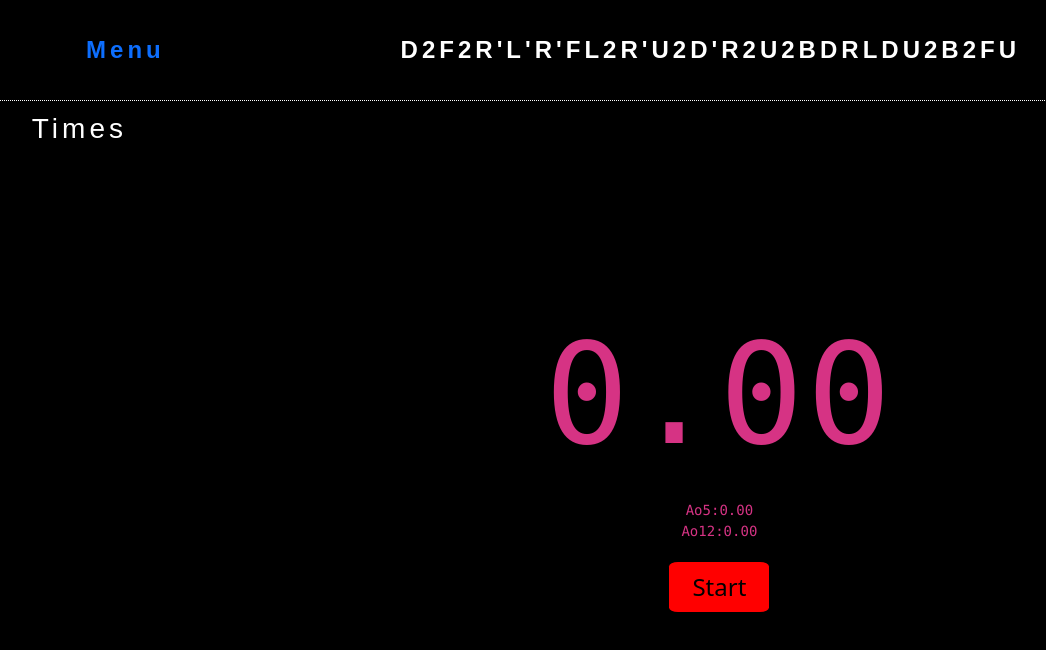
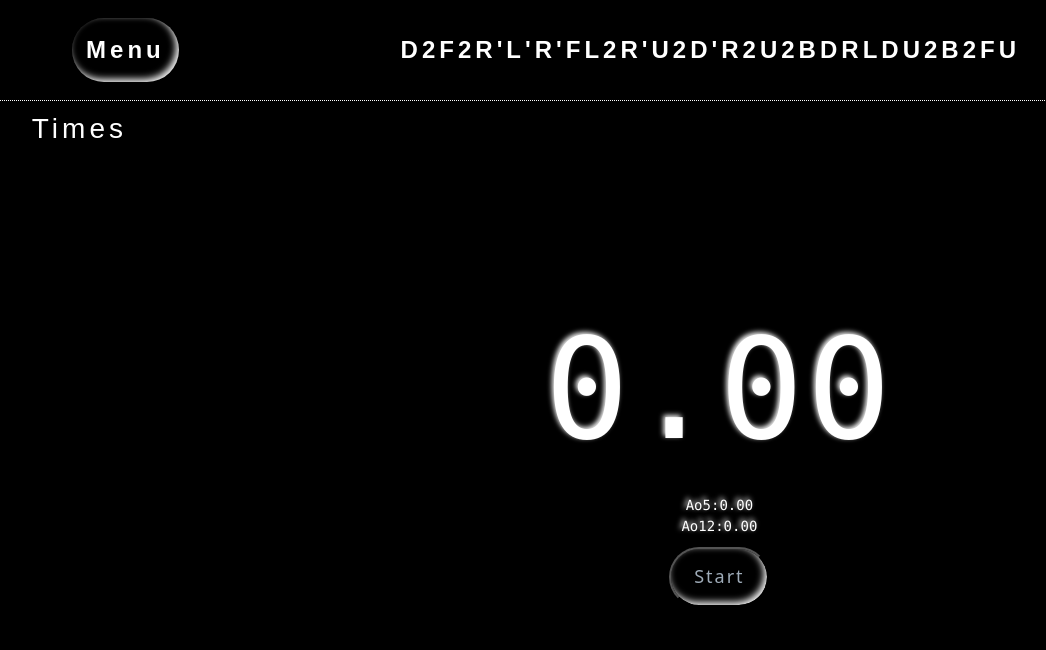
Before and after one commit to Patrick2402/Rubik-Cube, a React (Create React App) app: page /timer in a window 1280 px wide. Shown: the top 650 px of the page, without its empty margins (73-1119 px from the left). Built offline with nearby package versions, Linux system fonts and the light colour scheme.

Commit message:
Menu on the left side and one color in timer

```diff
--- a/src/components/registration.js
+++ b/src/components/registration.js
@@ -67,7 +67,7 @@ const Registration = () => {
 
         <div className="registration-page">
             <div className="box-one">
-            {[ 'end'].map((placement, idx) => (
+            {[ 'start'].map((placement, idx) => (
         <OffCanvasExample key={idx} placement={placement} name={placement} />
       ))}
             </div>
--- a/src/pages/Homapage.js
+++ b/src/pages/Homapage.js
@@ -35,7 +35,7 @@ const Homepage = () => {
         <div className='hp'>
 
 
-                {[ 'end'].map((placement, idx) => (
+                {[ 'start'].map((placement, idx) => (
         <OffCanvasExample key={idx} placement={placement} name={placement} />
       ))}
             </div>
--- a/src/pages/Login.js
+++ b/src/pages/Login.js
@@ -35,7 +35,7 @@ const Login = () => {
 
     <div className="canva">
       <div className="box-one">
-      {[ 'end'].map((placement, idx) => (
+      {[ 'start'].map((placement, idx) => (
         <OffCanvasExample key={idx} placement={placement} name={placement} />
       ))}
       </div>
--- a/src/pages/Timer.js
+++ b/src/pages/Timer.js
@@ -123,21 +123,20 @@ const add =  data.map( (val,index) =>
   return (
     <div className="timer">
       <div className="scramble">
-        <Link to="/"className="back-to-menu">Menu</Link>
+        <Link to="/"className="back-to-menu"><span id="menu">Menu</span></Link>
         <div className="back-to-menu"></div>
         <div className="scramble-inside">{!isRunning && <Scramble a={isRunning} />}</div>
-
       </div>
-      <div className="test">
+      <div className="timer-canva">
       <div className="timelist">
         <h3>Times</h3>
         <div className="wrap-xd">{add}</div>
       </div>
       <div className="clock">
-          <div className="time"><code>
+          <div className="time"><code className="digites">
         {isRunning ? seconds[0]:(time/1000).toFixed(2)}</code></div>
-        <code>Ao5:{average.toFixed(2)}</code>
-        <code>Ao12:{ao12.toFixed(2)}</code>
+        <code className="digites">Ao5:{average.toFixed(2)}</code>
+        <code className="digites">Ao12:{ao12.toFixed(2)}</code>
           {show && <TimeInfo
             ide={index}
             show={setShow}
--- a/src/styles/timer.css
+++ b/src/styles/timer.css
@@ -15,11 +15,15 @@
 
     flex-direction: column;
 }
-.test{
+.timer-canva{
     width: 100%;
     height: 100vh;
     display: flex;
     flex-direction: row;
+}
+.digites{
+    color: white;
+    text-shadow: -2px -2px  5px#f5f5f5;
 }
 
 .timelist{
@@ -44,15 +48,23 @@
 }
 
 .btn-timer{
-    background-color: red;
     width: 100px;
-    height: 50px;
-    color: black;
-    border:none;
-    margin-top: 20px;
-    padding: 5px;
-    font-size: 24px;
-    border-radius: 9%;
+  height: 60px;
+  margin: 10px;
+  border-radius: 50px;
+  font-size: 18px;
+  color: #9eabb8;
+  display: flex;
+  align-items: center;
+  justify-content: center;
+  letter-spacing: 2px;
+  background-color: black;
+  box-shadow: -3px -3px 7px #f5f5f5 inset;
+}
+.btn-timer:active{
+    box-shadow: -3px -3px 7px #f5f5f5 inset, 3px 3px 5px #bbc3cc inset;
+  font-size: 16px;
+  user-select: none;
 }
 
 .scramble{
@@ -135,3 +147,15 @@ h3{
     width: 100%;
 
 }
+
+#menu{
+    color: white;
+    box-shadow: -3px -3px 7px #f5f5f5 inset;
+    border-radius: 50px;
+
+    padding: 0.6em;
+}
+#menu:active{
+    box-shadow: -3px -3px 7px #f5f5f5 , 3px 3px 3px #f5f5f5;
+
+}
```
